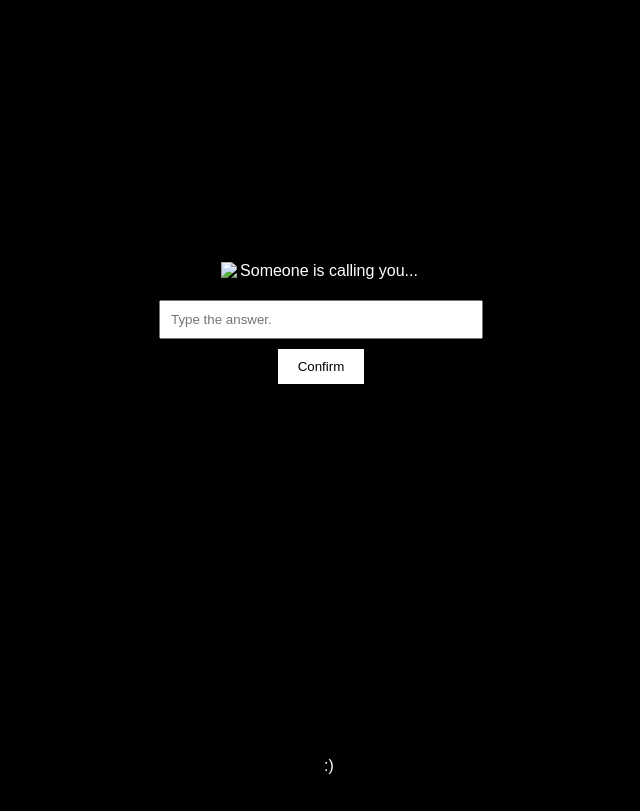
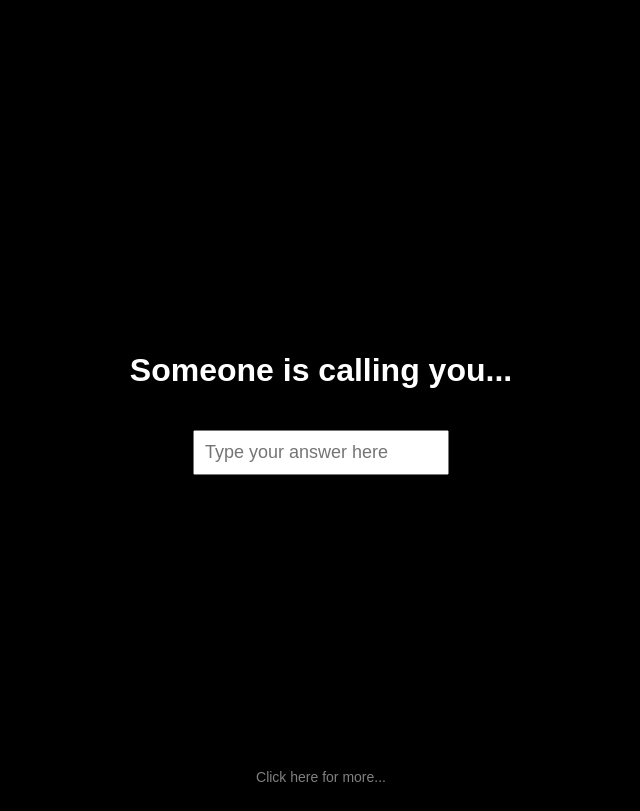
Before and after one commit to C4LLM3D1V4/sheusedtocallmediva, a plain HTML site: page index.html in a window 1280 px wide. Shown: the part 5-816 px from the top of the page, without its empty margins (319-959 px from the left). Drawn offline with Linux system fonts and the light colour scheme.

Commit message:
Update index.html

```diff
--- a/index.html
+++ b/index.html
@@ -1,27 +1,53 @@
 <!DOCTYPE html>
-<html lang="pt-BR">
+<html lang="en">
 <head>
     <meta charset="UTF-8">
     <meta name="viewport" content="width=device-width, initial-scale=1.0">
-    <title>initiative</title>
-    <link rel="stylesheet" href="styles.css">
+    <title>Initiative</title>
+    <style>
+        body {
+            background-color: black;
+            color: white;
+            font-family: 'Arial', sans-serif;
+            display: flex;
+            justify-content: center;
+            align-items: center;
+            height: 100vh;
+            flex-direction: column;
+            text-align: center;
+        }
+        input[type="text"] {
+            margin-top: 20px;
+            padding: 10px;
+            font-size: 18px;
+        }
+        a {
+            position: absolute;
+            bottom: 10px;
+            color: grey;
+            text-decoration: none;
+            font-size: 14px;
+        }
+    </style>
 </head>
 <body>
-    <div class="container">
-        <img alt="Someone is calling you..." class="central-image">
-        <input type="text" id="resposta-1" placeholder="Type the answer.">
-        <button onclick="verificarResposta()">Confirm</button>
-    </div>
-    <div class="footer">
-        <a href="https://x.com/MercyDeus_/status/1827126180471845238">:)</a>
-    </div>
+    <h1>Someone is calling you...</h1>
+    <input type="text" id="resposta" placeholder="Type your answer here">
+    <a href="https://sheusedtocallmediva.github.io/ringring" target="_blank">Click here for more...</a>
+
     <script>
+        document.getElementById("resposta").addEventListener("keypress", function(event) {
+            if (event.key === "Enter") {
+                verificarResposta();
+            }
+        });
+
         function verificarResposta() {
-            const resposta = document.getElementById("resposta-1").value.toLowerCase();
+            const resposta = document.getElementById("resposta").value.toLowerCase();
             if (resposta === "copycat") {
-                window.location.href = "ringring.html";
+                window.location.href = "https://sheusedtocallmediva.github.io/ringring";
             } else {
-                alert("Wrong.");
+                alert("Wrong answer. Try again.");
             }
         }
     </script>
```
